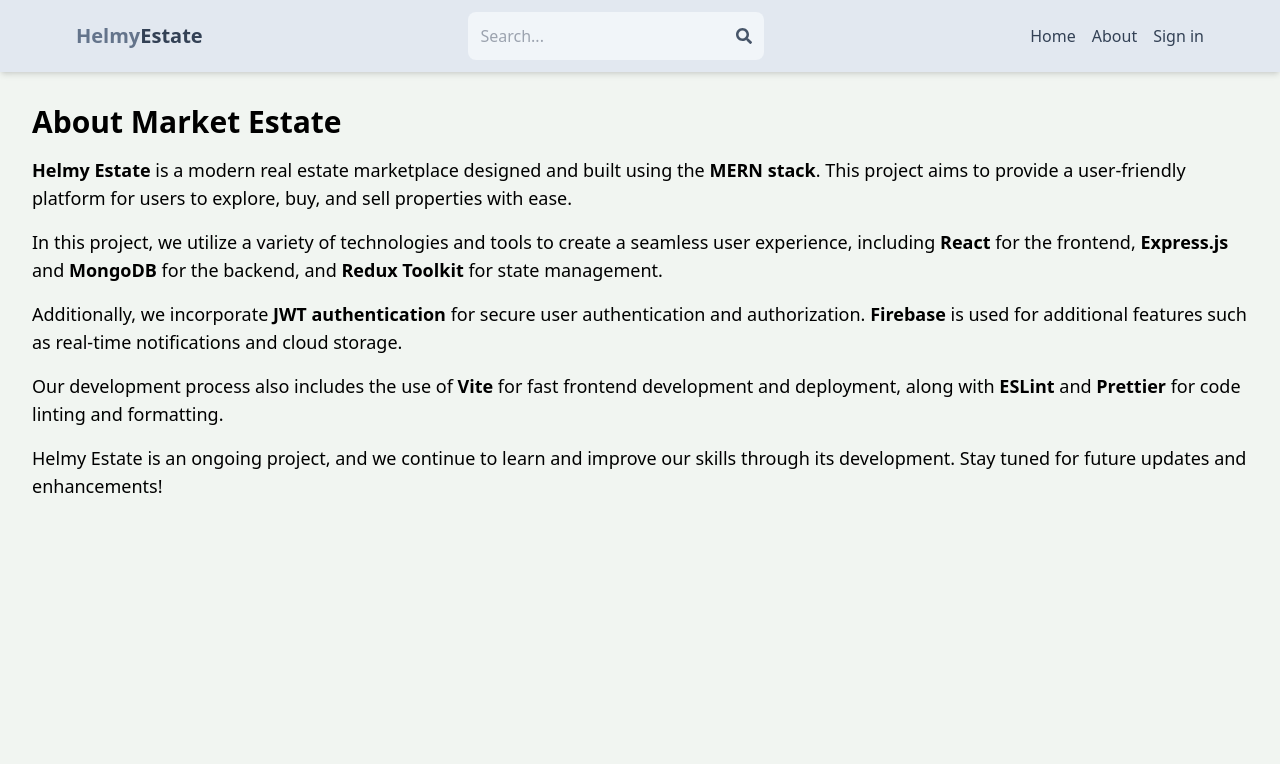
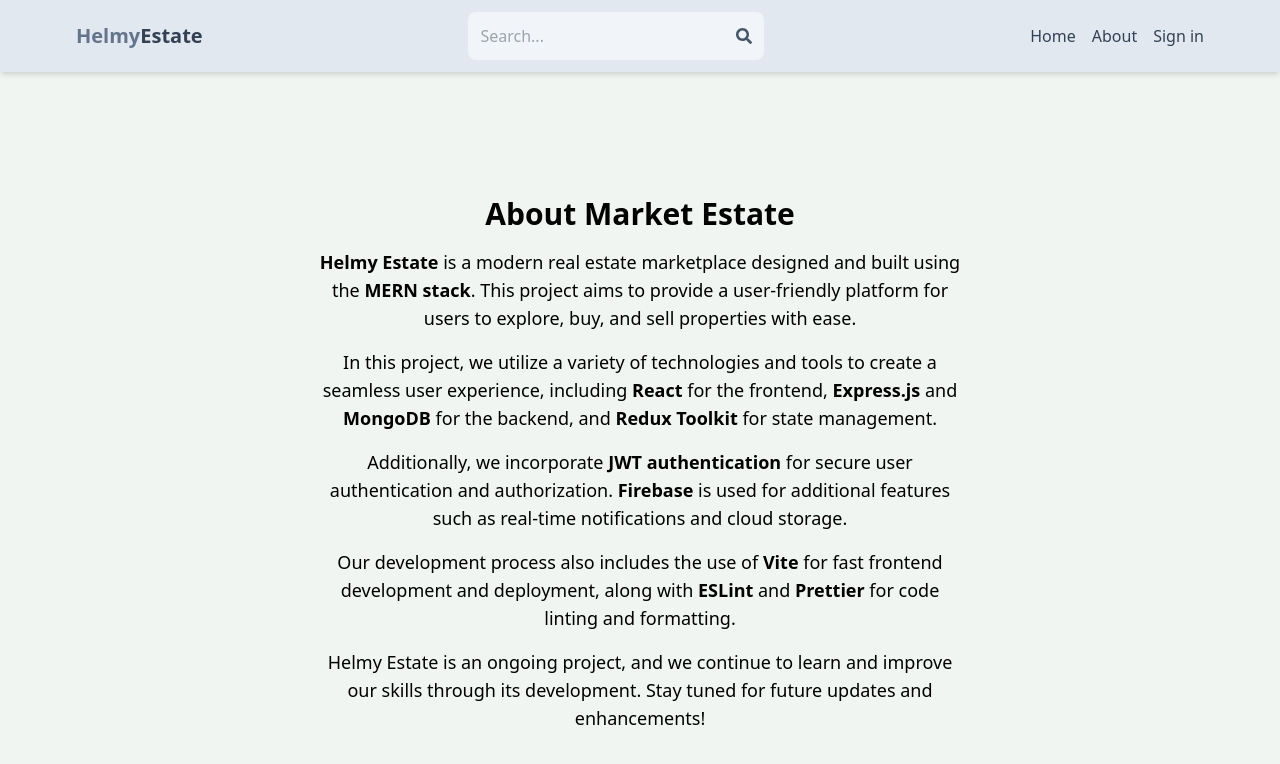
Before and after one commit to Hellmyezzat/market-estate, a React (Vite) app in the folder client/: page /about in a window 1280 px wide. Shown: the top 764 px of the page. Built offline with nearby package versions, Linux system fonts and the light colour scheme; no server answers.

Commit message:
update About component

```diff
--- a/client/src/pages/About.jsx
+++ b/client/src/pages/About.jsx
@@ -4,11 +4,13 @@ import React from 'react'
 
 const About = () => {
   return (
-    <div className="container mx-auto p-8">
+    <div className="min-h-screen flex items-center justify-center">
+      <div className="max-w-2xl mx-auto p-3 text-center">
         <h1 className="text-3xl font-bold mb-4">About Market Estate</h1>
+
         <p className="text-lg mb-4">
-        <span className="font-bold">Helmy Estate</span> is a modern real estate
-        marketplace designed and built using the{' '}
+          <span className="font-bold">Helmy Estate</span> is a modern real
+          estate marketplace designed and built using the{' '}
           <span className="font-bold">MERN stack</span>. This project aims to
           provide a user-friendly platform for users to explore, buy, and sell
           properties with ease.
@@ -31,8 +33,8 @@ const About = () => {
         <p className="text-lg mb-4">
           Our development process also includes the use of{' '}
           <span className="font-bold">Vite</span> for fast frontend development
-        and deployment, along with <span className="font-bold">ESLint</span> and{' '}
-        <span className="font-bold">Prettier</span> for code linting and
+          and deployment, along with <span className="font-bold">ESLint</span>{' '}
+          and <span className="font-bold">Prettier</span> for code linting and
           formatting.
         </p>
         <p className="text-lg mb-4">
@@ -41,6 +43,7 @@ const About = () => {
           updates and enhancements!
         </p>
       </div>
+    </div>
   )
 }
 
```
Lines whose indentation alone changed are shown as unchanged.
